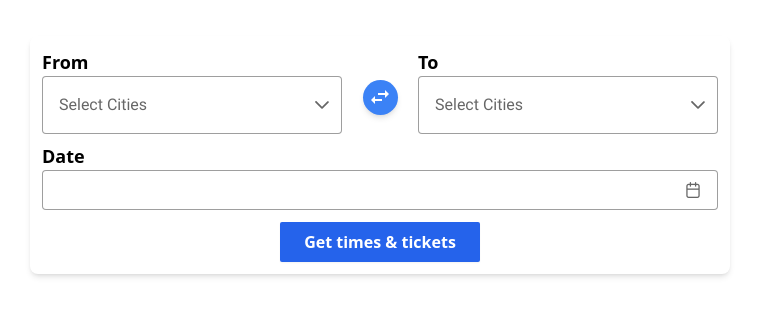
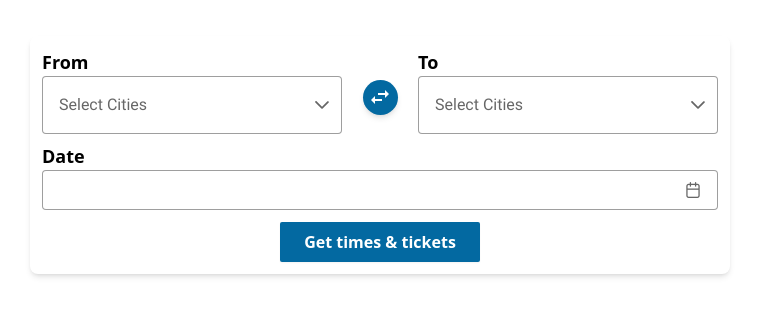
Before and after one commit to iamsabbirsobhani/trainease-frontend, a Next.js app: page / in a window 1280 px wide. Shown: the top 316 px of the page, without its empty margins (260-1019 px from the left). Built offline with nearby package versions, Linux system fonts and the light colour scheme.

Commit message:
color changed

```diff
--- a/components/Home/DestinationForm/components/Form.tsx
+++ b/components/Home/DestinationForm/components/Form.tsx
@@ -79,7 +79,7 @@ export default function Form() {
             />
           </div>
 
-          <div className="flex justify-center items-center relative bg-blue-500 rounded-full w-[35px] h-[35px] text-white mt-3 shadow-md">
+          <div className="flex justify-center items-center relative bg-sky-700 rounded-full w-[35px] h-[35px] text-white mt-3 shadow-md">
             <SwapHorizIcon/>
           </div>
 
@@ -117,7 +117,7 @@ export default function Form() {
         </div>
 
         <div className=' text-center mt-3'>
-          <button className=' font-bold bg-blue-600 w-[200px] p-2 text-white rounded-sm shadow-sm'>Get times & tickets</button>
+          <button className=' font-bold bg-sky-700 w-[200px] p-2 text-white rounded-sm shadow-sm'>Get times & tickets</button>
         </div>
       </form>
     </div>
```
